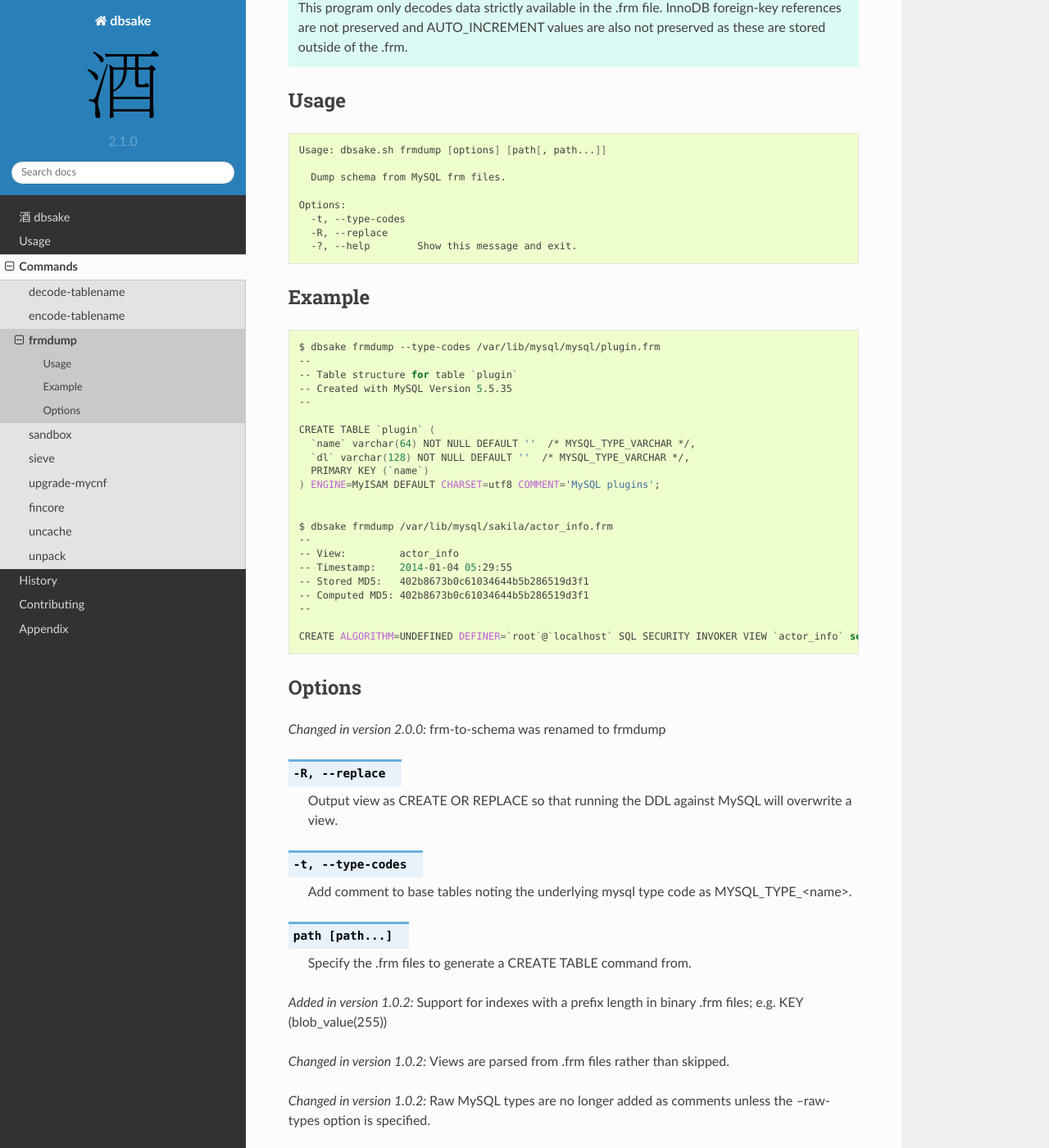
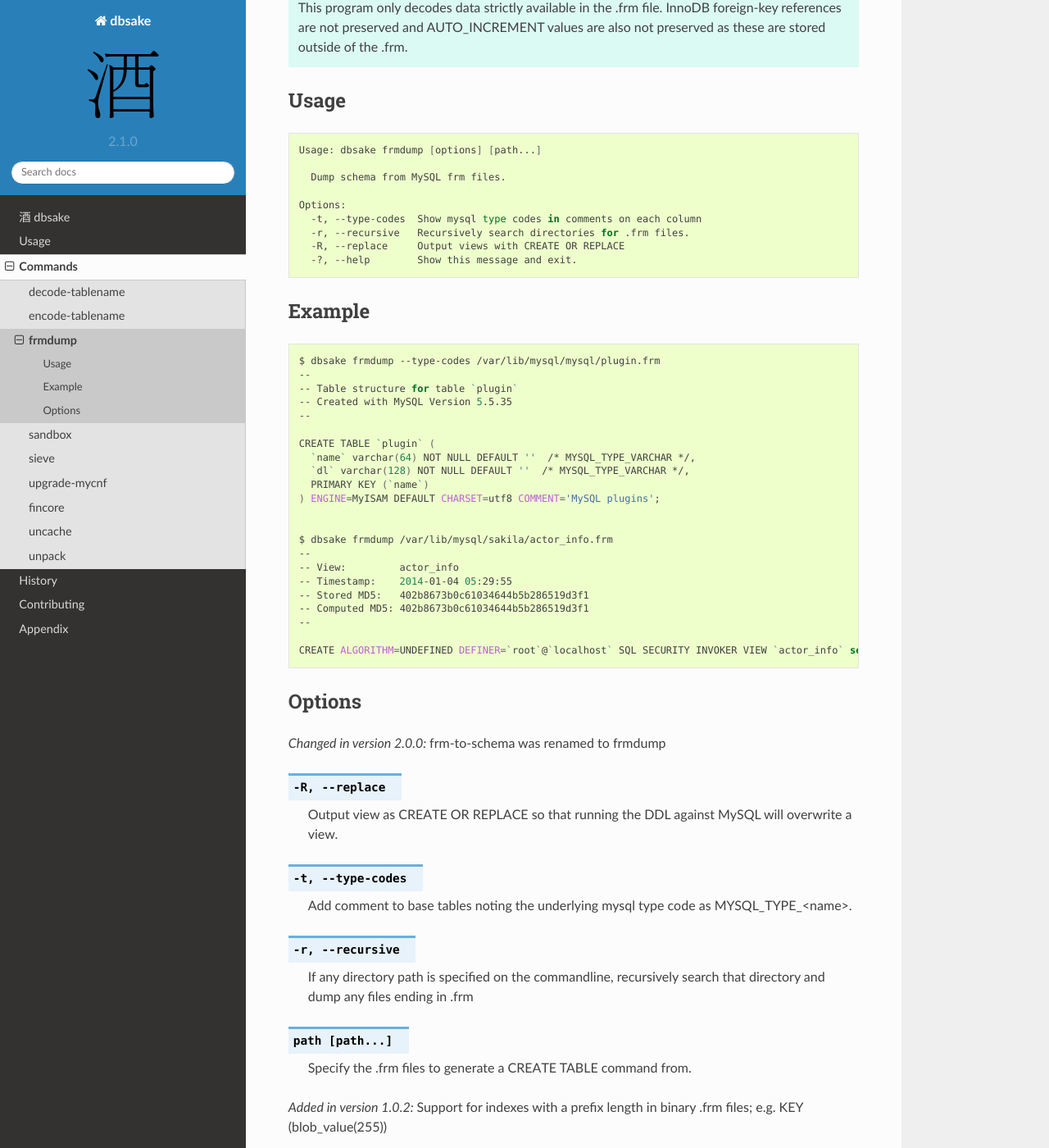
Before and after one commit to abg/dbsake, a Sphinx documentation site: the page built from docs/commands/frmdump.rst, in a window 1280 px wide and 1400 px high, scrolled down 371 px. Shown: the whole window at 82% size. Built offline with Sphinx 7.4.7 and the Read the Docs theme 2.0.0, drawn with Linux system fonts in a browser that asks for light colours; some of the changed text lies outside the part shown.

Commit message:
Update frmdump documentation
- Cleanup outdated usage output in documentation
- document new --recursive option

```diff
--- a/docs/commands/frmdump.rst
+++ b/docs/commands/frmdump.rst
@@ -18,15 +18,15 @@ Usage
 
 .. code-block:: bash
 
-   Usage: dbsake.sh frmdump [options] [path[, path...]]
+   Usage: dbsake frmdump [options] [path...]
 
      Dump schema from MySQL frm files.
 
    Options:
-     -t, --type-codes
-     -R, --replace
+     -t, --type-codes  Show mysql type codes in comments on each column
+     -r, --recursive   Recursively search directories for .frm files.
+     -R, --replace     Output views with CREATE OR REPLACE
      -?, --help        Show this message and exit.
-
 
 Example
 .......
@@ -74,6 +74,11 @@ Options
    Add comment to base tables noting the underlying mysql type code
    as MYSQL_TYPE_<name>.
 
+.. option:: -r, --recursive
+
+   If any directory path is specified on the commandline, recursively
+   search that directory and dump any files ending in .frm
+
 .. option:: path [path...]
 
    Specify the .frm files to generate a CREATE TABLE command from.
@@ -96,3 +101,6 @@ Options
 
 .. versionadded:: 1.0.2
    The :option:`frmdump --replace` option
+
+.. versionadded:: 2.1.1
+   The :option:`frmdump --recursive` option
```
